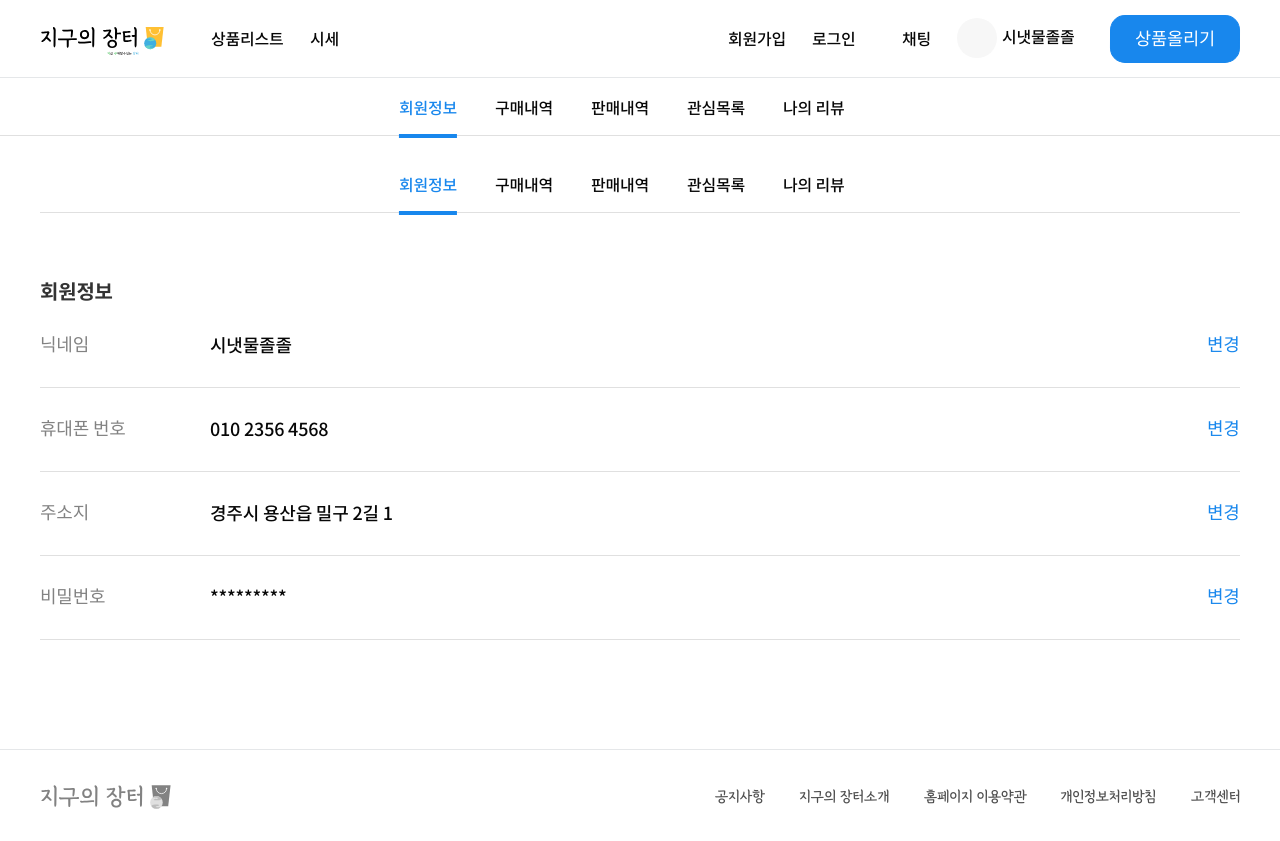
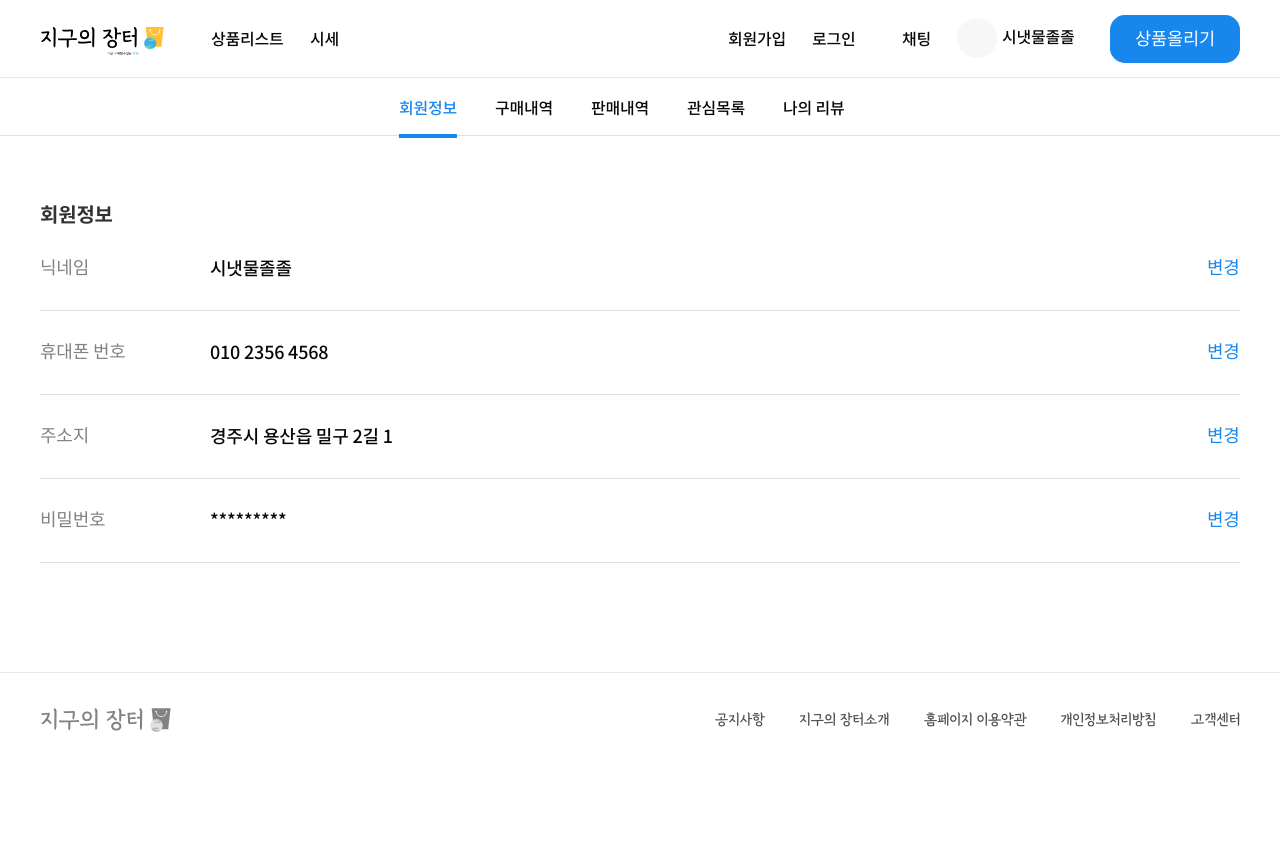
Before and after one commit to entekk1111/earthMarket, a Vue app in the folder frontend/: page /mypage in a window 1280 px wide. After the commit the page ends 800 px from the top, so only its background shows below. Built offline with nearby package versions, Linux system fonts and the light colour scheme; some icons are missing; a web font is replaced by a local one.

Commit message:
[스타일] 마이페이지 회원정보

```diff
--- a/frontend/src/views/mypage/pages/UserInfo.vue
+++ b/frontend/src/views/mypage/pages/UserInfo.vue
@@ -1,7 +1,5 @@
 <template>
-  <div class="mypage-wrap">
-    <TabMenu>
-      <Tab name="회원정보" selected="true" class="user-info">
+  <div>
     <h2 class="cont-tit02">회원정보</h2>
     <ul class="list-info">
       <li>
@@ -25,25 +23,13 @@
         <a href="javascript:void(0);" class="txt-blue">변경</a>
       </li>
     </ul>
-      </Tab>
-      <Tab name="구매내역"> ssdfsdfsdf </Tab>
-      <Tab name="판매내역"> ssdfsdfsdf </Tab>
-      <Tab name="관심목록"> ssdfsdfsdf </Tab>
-      <Tab name="나의 리뷰"> ssdfsdfsdf </Tab>
-    </TabMenu>
   </div>
 </template>
 
 <script>
-import Tab from "../../../components/tab/TabContent.vue";
-import TabMenu from "../../../components/tab/TabMenu.vue";
-
 export default {
   name: "UserInfo ",
-  components: {
-    Tab,
-    TabMenu,
-  },
+  components: {},
 };
 </script>
 
```
Lines whose indentation alone changed are shown as unchanged.
